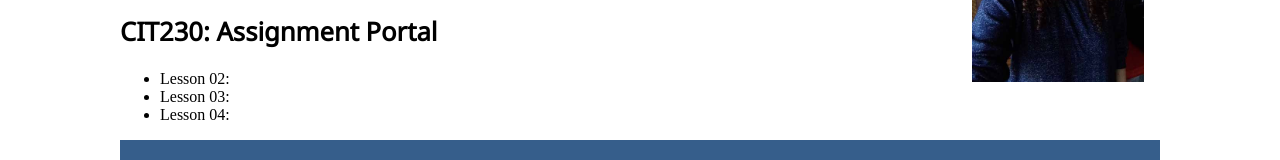
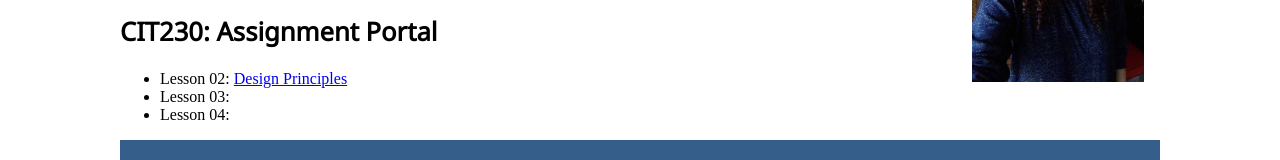
Before and after one commit to KaiBlack17/KaiBlack17.github.io, a plain HTML site: page index.html in a window 1280 px wide. Shown: the part 180-340 px from the top of the page. Drawn offline with nearby package versions, Linux system fonts and the light colour scheme.

Commit message:
please work

```diff
--- a/index.html
+++ b/index.html
@@ -25,7 +25,7 @@
   <main>
     <h2>CIT230: Assignment Portal</h2>
      <ul>
-       <li>Lesson 02:</li>
+       <li>Lesson 02: <a href= "lesson2/design-principles.html">Design Principles</a></li>
        <li>Lesson 03:</li>
        <li>Lesson 04:</li>
     </ul>
--- a/lesson2/medium.css
+++ b/lesson2/medium.css
@@ -1,4 +1,4 @@
-@media only screen and (min-width: 60em) {
+/*@media only screen and (min-width: 60em) {
 
     main {
         display: grid;
--- a/lesson2/small.css
+++ b/lesson2/small.css
@@ -1,4 +1,4 @@
-@media only screen and (min-width: 32.5em) {
+/*@media only screen and (min-width: 32.5em) {
 
     main {
         display: grid;
```
